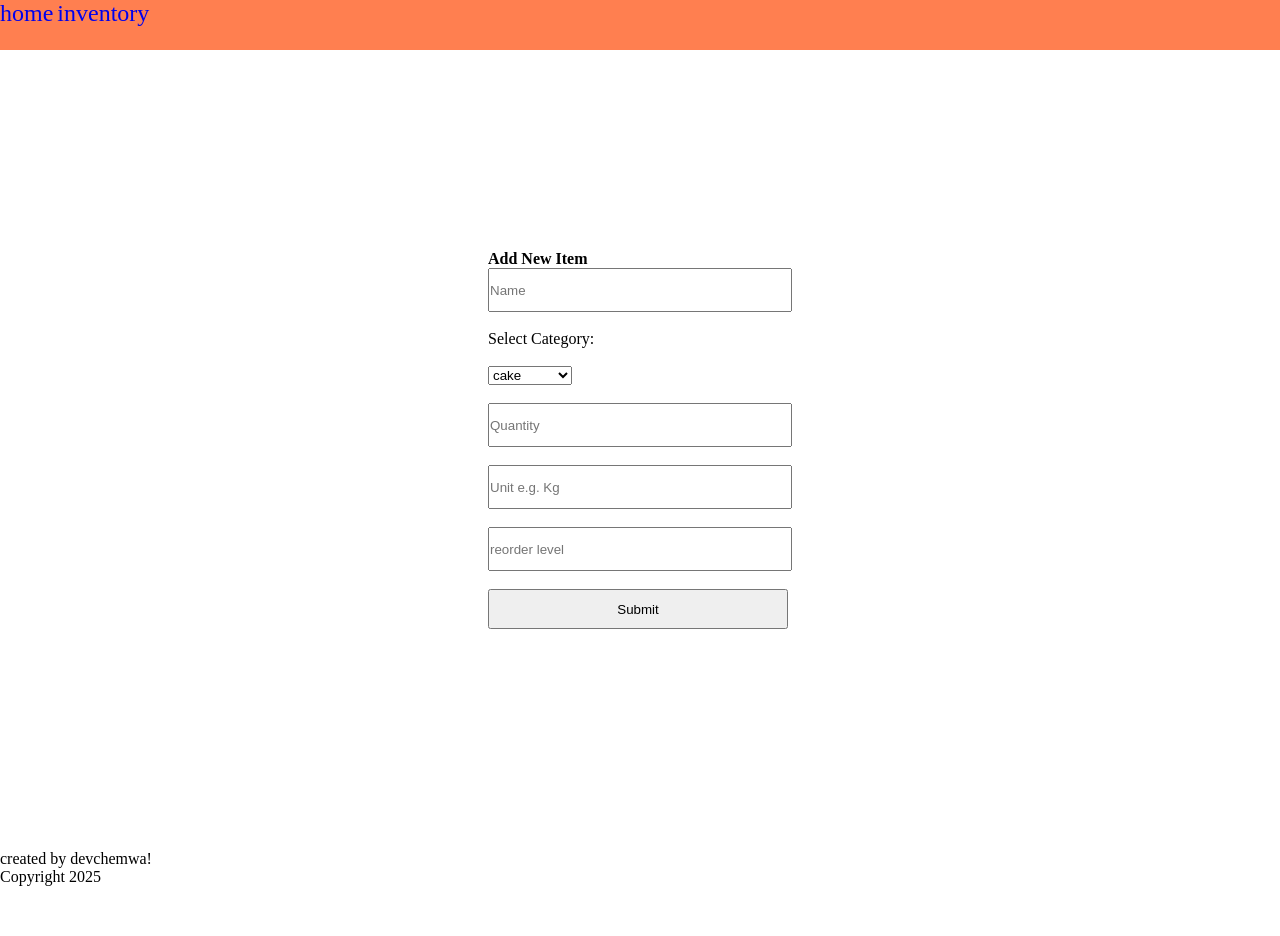
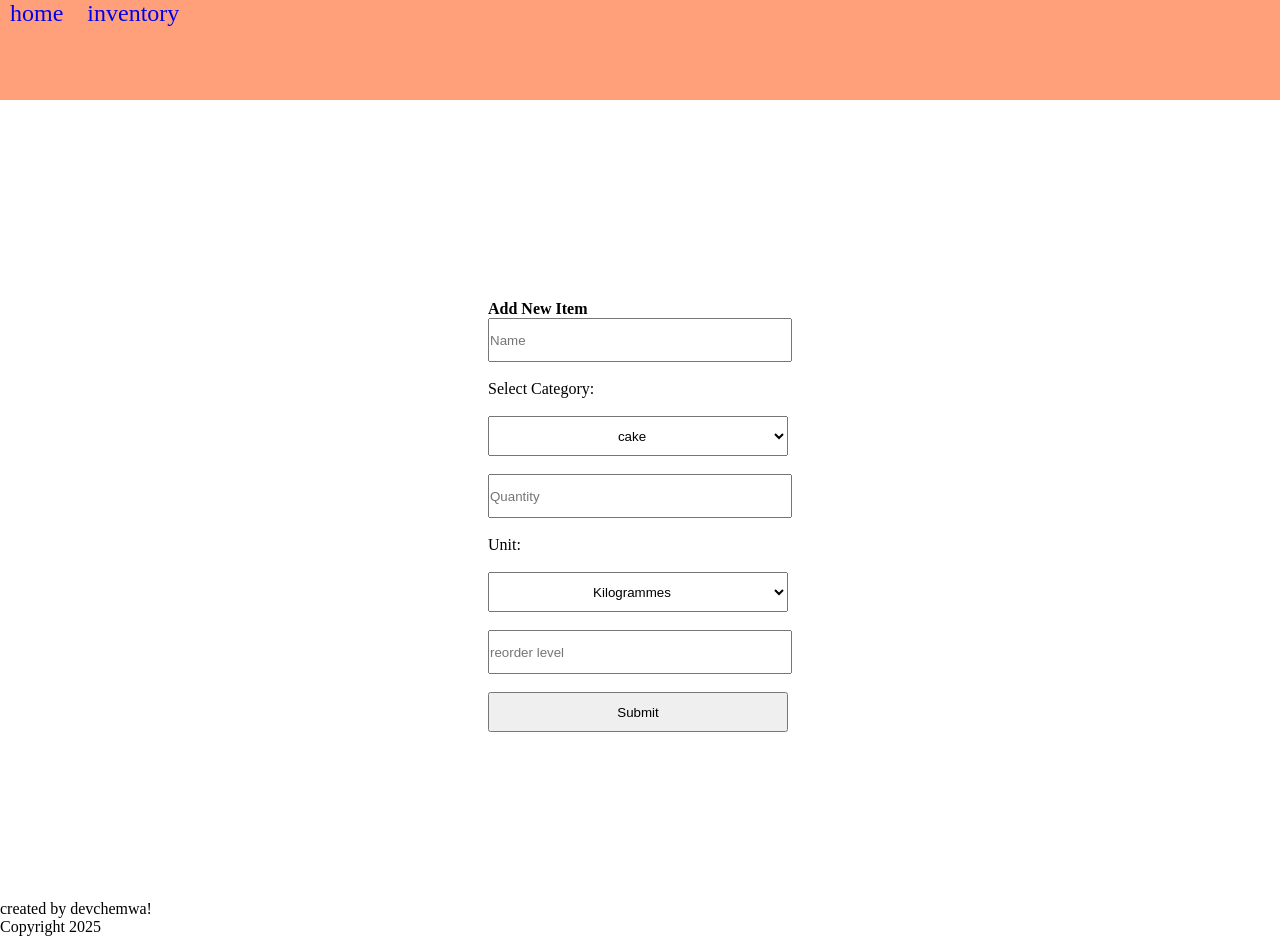
Before and after one commit to devchemwa/inventory_management_system, a PHP site: page /inventory_management_system/add.php in a window 1280 px wide. Before the commit the page ends 886 px from the top, so only its background shows below. Run offline with PHP 8.4, Linux system fonts and the light colour scheme.

Commit message:
modified

```diff
--- a/add.php
+++ b/add.php
@@ -17,7 +17,11 @@
                 <option value="perishable">perishable</option>
         </select><br><br>
         <input type="number" name="quantity" id="quantity" placeholder="Quantity" required><br><br>
-        <input type="text" name="unit" id="unit" placeholder="Unit e.g. Kg" required><br><br>
+        <label for="unit">Unit:</label><br><br>
+        <select name="unit" id="unit">
+            <option value="Kg">Kilogrammes</option>
+            <option value="g">grammes</option>
+        </select><br><br>
         <input type="number" name="reorder-level" id="reorder-level" placeholder="reorder level" required><br><br>
         <input type="submit" name="add-new-item" id="add-new-item"><br><br>
     </form>
--- a/sidebar.php
+++ b/sidebar.php
@@ -4,6 +4,6 @@
         <li><a href="add.php">Add new Item</a></li>
         <li><a href="edit.php">Edit Items</a></li>
         <li><a href="list.php">List Items</a></li>
-        <li><a href="report.php">View Report</a></li>
+        <li><a href="reports.php">View Report</a></li>
     </ul>
 </aside>
--- a/styles.css
+++ b/styles.css
@@ -5,11 +5,11 @@
 .navbar-container{
     width: 100vw;
     display: flex;
-    height: 50px;
-    background-color: coral;
+    height: 100px;
+    background-color: lightsalmon;
 }
 .nabar ul{
-    padding: 10px 10px;
+    display: flex;
 }
 .navbar nav ul li{
     display: inline;
@@ -18,6 +18,8 @@
 .navbar nav ul li a{
     text-decoration: none;
     font-size: 1.5rem;
+    padding: 10px 10px;
+    align-items: center;
 }
 .main{
     width: 100vw;
@@ -53,6 +55,11 @@
     width: 300px;
     height: 40px;
 }
+.add-item form select{
+    width: 300px;
+    height: 40px;
+    text-align: center;
+}
 .edit-item{
     padding-top: 20px;
     margin: 0 auto;
@@ -79,3 +86,25 @@
 footer ul li{
     margin: 0 auto;
 }
+.items-listing{
+    margin: 0 auto;
+}
+.items-listing table{
+    width: 80vw;
+    height: fit-content;
+}
+.report-box{
+    display: flex;
+    width: 20vw;
+    height: 20vw;
+    background-color: darkcyan;
+    margin-left: 20px;
+    margin-top: 20px;
+    float: left;
+    border-radius: 20px;
+}
+.counter{
+    padding-top: 20px;
+    padding-left: 5px;
+    color: #fff;
+}
```
Also changed, not shown: reports.php (+26 -0 lines).
